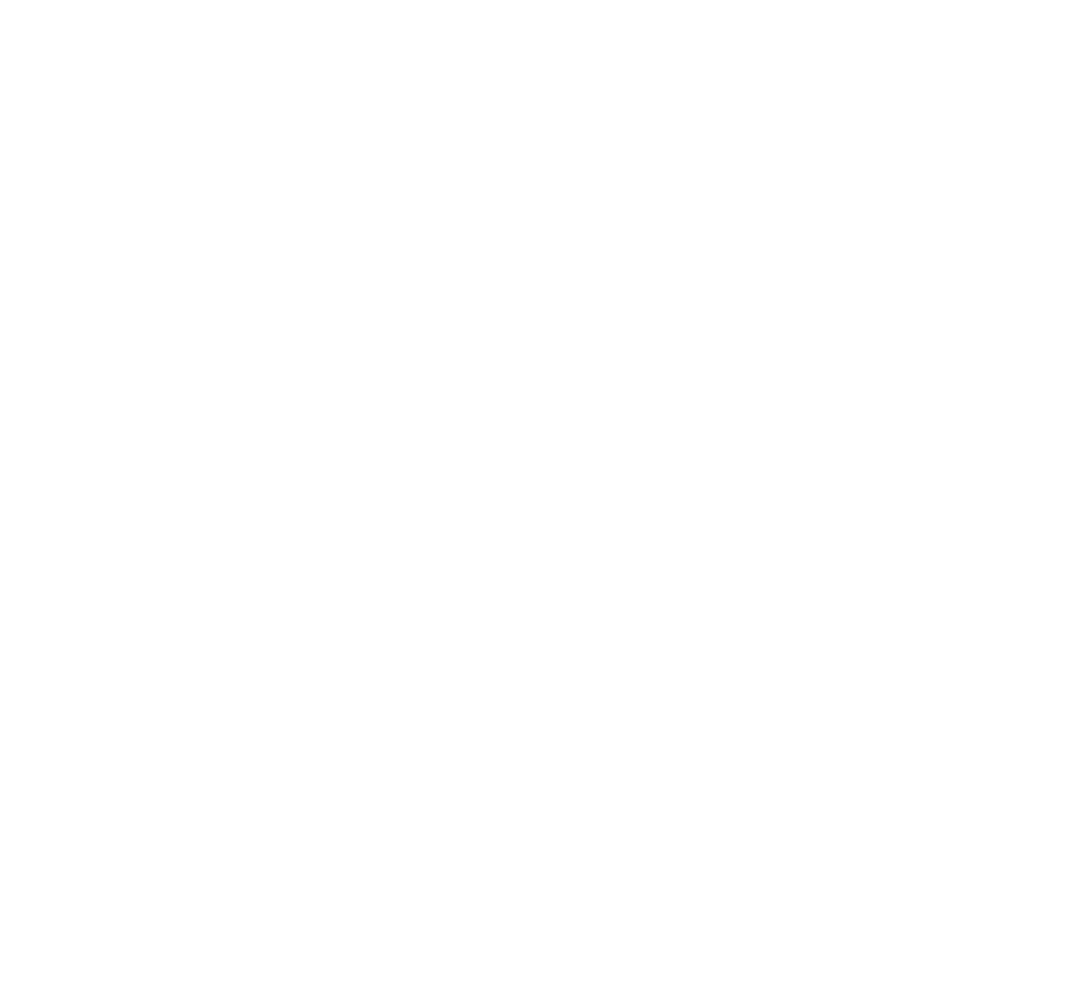
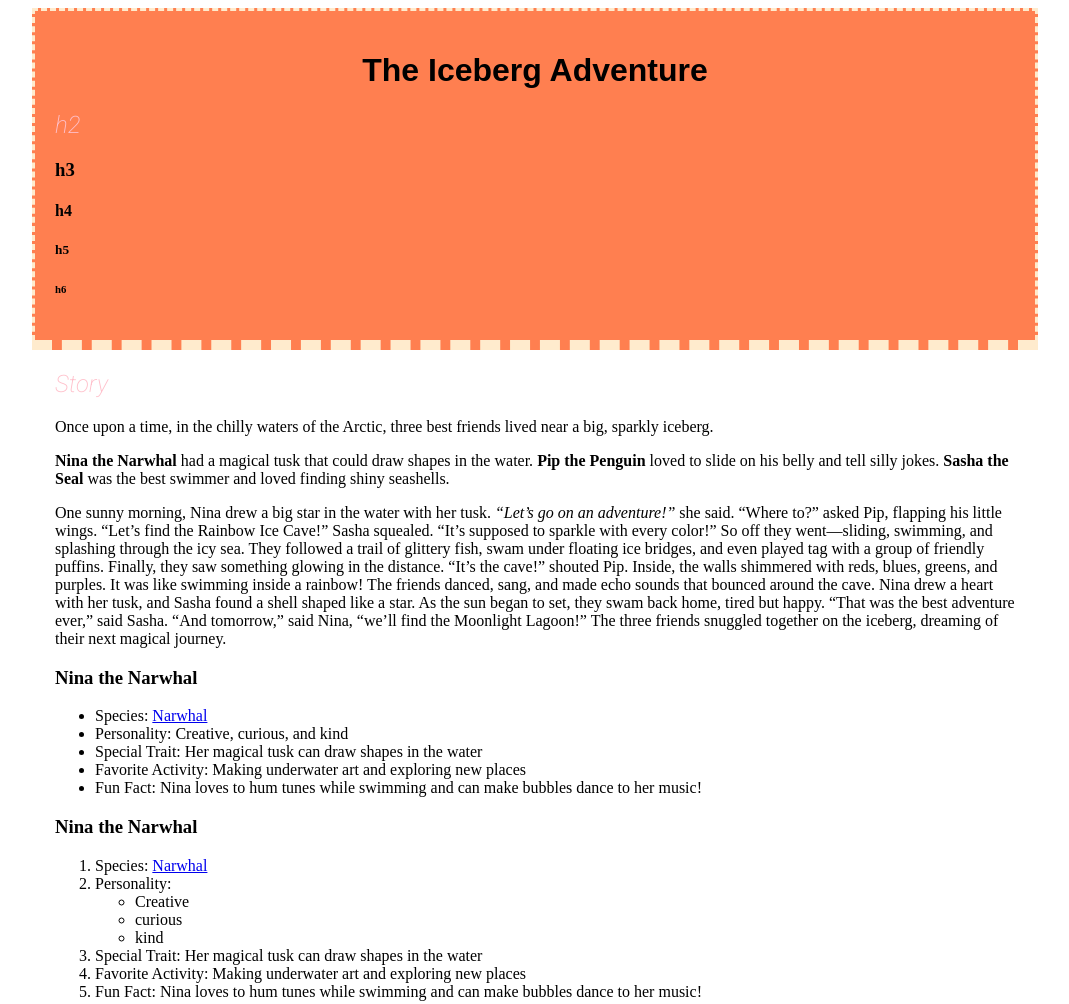
Before and after one commit to zevenrodriguez/FEFFall2025, a plain HTML site: page basichtml.html in a window 1280 px wide. Shown: the top 1004 px of the page, without its empty margins (105-1174 px from the left). Before the commit the page ends 800 px from the top, so only its background shows below. Drawn offline with Linux system fonts and the light colour scheme.

Commit message:
styles added

```diff
--- a/basichtml.html
+++ b/basichtml.html
@@ -2,8 +2,92 @@
 <html>
     <head>
         <title>My First Website</title>
+        <!-- This is a comment, ctrl or cmd + /  -->
+        <meta name="author" content="Zevensuy Rodriguez">
+        <meta name="description" content="This website is about learning html, the description is pulled by search engines to describe your website.">
+        <meta name="keywords" content="html, learning">
+        <meta name="viewport" content="width=device-width, initial-scale=1.0">
+        <meta charset="UTF-8">
+        <style>
+            /* COMMENT */
+            body{
+                background-color: greenyellow;
+            }
+        </style>
+        <link href="css/style.css" rel="stylesheet">
     </head>
     <body>
+        <header>
+            <h1>The Iceberg Adventure</h1>
+            <h2>h2</h2>
+            <h3>h3</h3>
+            <h4>h4</h4>
+            <h5>h5</h5>
+            <h6>h6</h6>
+            <!-- not a tag <h7>h7</h7> -->
+            <nav></nav>
+        </header>
+        <main>
+            <section>
+                <h2>Story</h2>
+                <p>Once upon a time, in the chilly waters of the Arctic, three best friends lived near a big, sparkly iceberg.</p>
+                <p>
+                    <!-- bold <b> vs strong <strong> is the preferred tag for accesibility -->
+                    <strong>Nina the Narwhal</strong> had a magical tusk that could draw shapes in the water.
+                    <strong>Pip the Penguin</strong> loved to slide on his belly and tell silly jokes.
+                    <strong>Sasha the Seal</strong> was the best swimmer and loved finding shiny seashells.
+                </p>
+                <p>
+                One sunny morning, Nina drew a big star in the water with her tusk.
+                <i></i>
+                <!-- <i> vs <em>(empasis) -->
+                <em>“Let’s go on an adventure!”</em> she said.
+                “Where to?” asked Pip, flapping his little wings.
+                “Let’s find the Rainbow Ice Cave!” Sasha squealed. “It’s supposed to sparkle with every color!”
+                So off they went—sliding, swimming, and splashing through the icy sea.
+                They followed a trail of glittery fish, swam under floating ice bridges, and even played tag with a group of friendly puffins. Finally, they saw something glowing in the distance.
+                “It’s the cave!” shouted Pip.
+                Inside, the walls shimmered with reds, blues, greens, and purples. It was like swimming inside a rainbow!
+                The friends danced, sang, and made echo sounds that bounced around the cave. Nina drew a heart with her tusk, and Sasha found a shell shaped like a star.
+                As the sun began to set, they swam back home, tired but happy.
+                “That was the best adventure ever,” said Sasha.
+                “And tomorrow,” said Nina, “we’ll find the Moonlight Lagoon!”
+                The three friends snuggled together on the iceberg, dreaming of their next magical journey.
+                </p>
+            </section>
+            <section>
+                <h3> Nina the Narwhal</h3>
+                <ul>
+                    <li>Species: <a href="https://en.wikipedia.org/wiki/Narwhal" target="_blank">Narwhal</a></li>
+                    <li>Personality: Creative, curious, and kind</li>
+                    <li>Special Trait: Her magical tusk can draw shapes in the water</li>
+                    <li>Favorite Activity: Making underwater art and exploring new places</li>
+                    <li>Fun Fact: Nina loves to hum tunes while swimming and can make bubbles dance to her music!</li>
+                </ul>
+            </section>
+            <section>
+                <h3> Nina the Narwhal</h3>
+                <ol>
+                    <li>Species: <a href="seal.html">Narwhal</a></li>
+                    <li>Personality:
+                        <ul>
+                            <li>Creative</li>
+                            <li>curious</li>
+                            <li>kind</li>
+                        </ul>
 
+                    </li>
+                    <li>Special Trait: Her magical tusk can draw shapes in the water</li>
+                    <li>Favorite Activity: Making underwater art and exploring new places</li>
+                    <li>Fun Fact: Nina loves to hum tunes while swimming and can make bubbles dance to her music!</li>
+                </ol>
+            </section>
+            <section>
+                <h3>Image Gallery</h3>
+                <img src="images/narwhal.jpg" alt="Narwhal relative">
+                <img src="https://raw.githubusercontent.com/zevenrodriguez/CIM343-643-FrontEndFundemenals-ClassExamples/refs/heads/main/cssexamples/images/narwhal.jpg" alt="narwhal absolute link">
+            </section>
+        </main>
+        <footer></footer>
     </body>
 </html>
--- /dev/null
+++ b/css/style.css
@@ -0,0 +1,52 @@
+@import url('https://fonts.googleapis.com/css2?family=Roboto:ital,wght@0,100..900;1,100..900&display=swap');
+
+*{
+
+}
+body{
+    background-color: aquamarine;
+    background-color: #fffacd;
+    background-color: rgba(255,255,255,1.0);
+    /* rgba red 0-255 green 0-255 blue 0-255 alpha 1.0 - 0 */
+
+}
+
+header{
+    background-color: coral;
+    width: 960px;
+    padding: 20px;
+    padding-left: 20px;
+    padding-right: 20px;
+    padding-top: 20px;
+    padding-bottom: 20px;
+    margin-top: 0px;
+    margin-bottom: 10px;
+    margin-left: auto;
+    margin-right: auto;
+    /* border-width: 5px; */
+    border-bottom-width: 10px;
+    border-style: dashed;
+    border-color: blanchedalmond;
+}
+
+main{
+    width: 960px;
+    margin: 0 auto; /* 0 = top and bottom and auto = left and right */
+    /* padding: 20px; */
+}
+
+footer{
+
+}
+
+h1{
+    text-align: center;
+    font-family: sans-serif;
+}
+
+h2{
+    font-family: "Roboto", fantasy;
+    color: pink;
+    font-weight: 200;
+    font-style: italic;
+}
```
Also changed, not shown: seal.html (added, +14 -0 lines), images/narwhal.jpg (renamed from narwhal.jpg).
